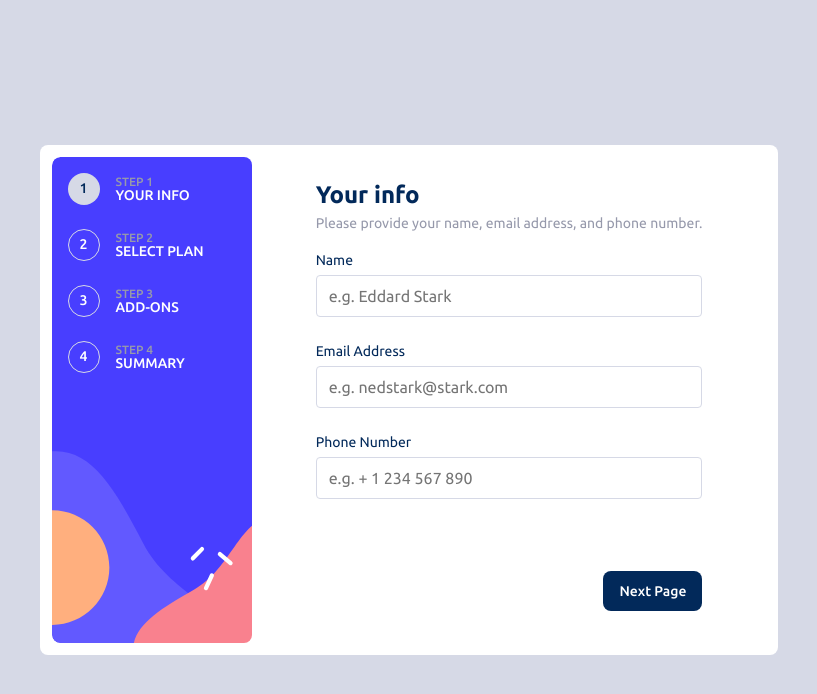
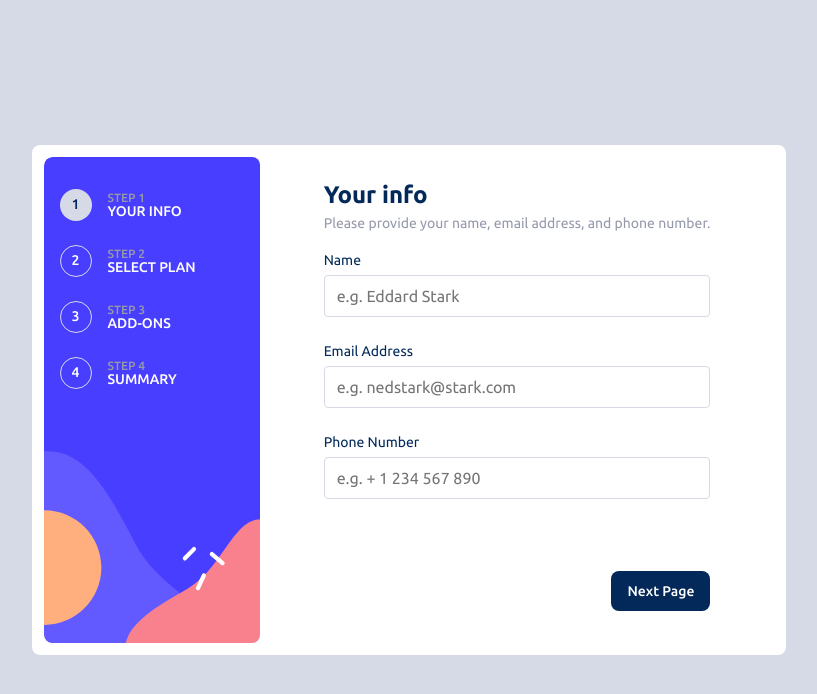
Before and after one commit to advide2001/learn-express, a plain HTML site: page index.html in a window 1280 px wide. Shown: the whole page, without its empty margins (231-1048 px from the left). Drawn offline with Linux system fonts and the light colour scheme.

Commit message:
Fixing padding in the card-sidebar component

```diff
--- a/src/css/index.css
+++ b/src/css/index.css
@@ -184,7 +184,7 @@ body {
 
 /* NUMBERED LIST COMPONENT */
 .numbered__steps {
-  padding: 1rem 3rem 1rem 1rem;
+  padding: 2rem 4rem 1rem 1rem;
   font-size: var(--fs-sm);
   font-weight: var(--fw-medium);
   color: var(--clr-neutral-100);
```
